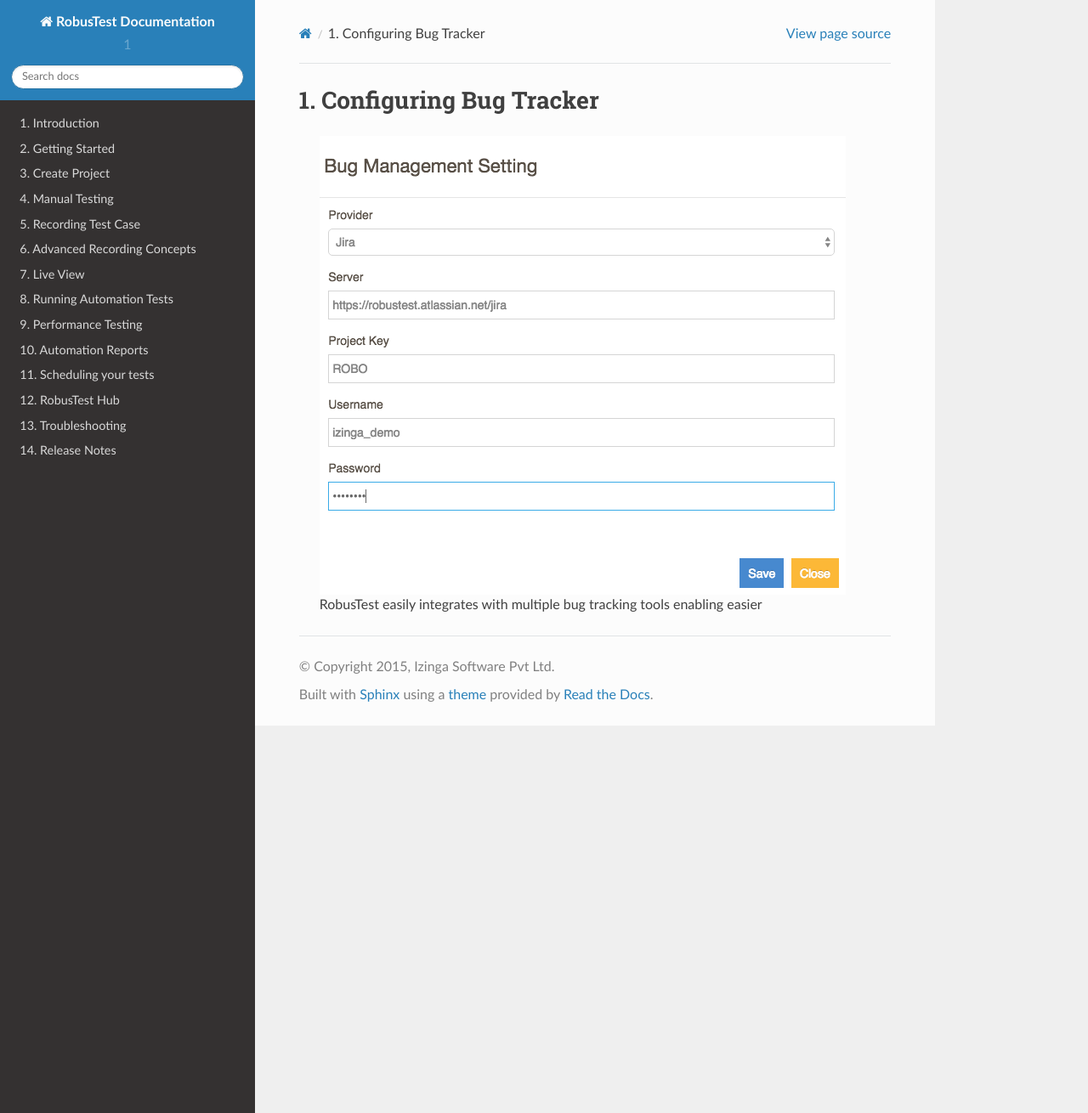
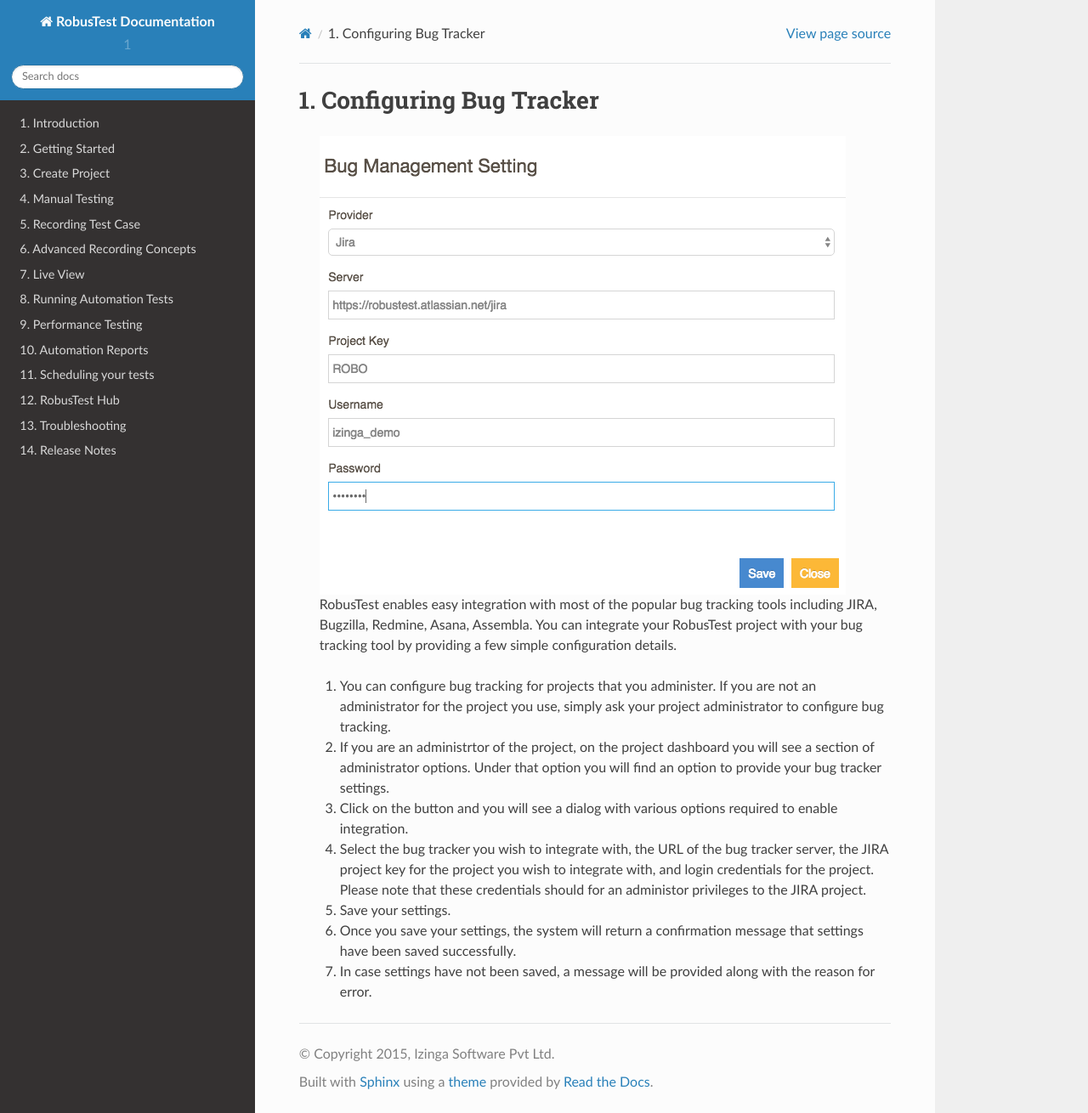
Before and after one commit to izinga/user_docs, a Sphinx documentation site: the page built from source/bugtrackersettings.rst, in a window 1280 px wide and 1310 px high. Shown: the whole window at 85% size. Built offline with Sphinx 7.4.7 and the Read the Docs theme 2.0.0, drawn with Linux system fonts in a browser that asks for light colours.

Commit message:
bug tracking 2

```diff
--- a/source/bugtrackersettings.rst
+++ b/source/bugtrackersettings.rst
@@ -3,4 +3,18 @@ Configuring Bug Tracker
 
  .. image:: _static/bugtrackersettings.png
 
- RobusTest easily integrates with multiple bug tracking tools enabling easier
+ RobusTest enables easy integration with most of the popular bug tracking tools including JIRA, Bugzilla, Redmine, Asana, Assembla. You can integrate your RobusTest project with your bug tracking tool by providing a few simple configuration details.
+
+ 1. You can configure bug tracking for projects that you administer. If you are not an administrator for the project you use, simply ask your project administrator to configure bug tracking.
+
+ 2. If you are an administrtor of the project, on the project dashboard you will see a section of administrator options. Under that option you will find an option to provide your bug tracker settings.
+
+ 3. Click on the button and you will see a dialog with various options required to enable integration.
+
+ 4. Select the bug tracker you wish to integrate with, the URL of the bug tracker server, the JIRA project key for the project you wish to integrate with, and login credentials for the project. Please note that these credentials should for an administor privileges to the JIRA project.
+
+ 5. Save your settings.
+
+ 6. Once you save your settings, the system will return a confirmation message that settings have been saved successfully.
+
+ 7. In case settings have not been saved, a message will be provided along with the reason for error.
```
Also changed, not shown: 5 other files.
